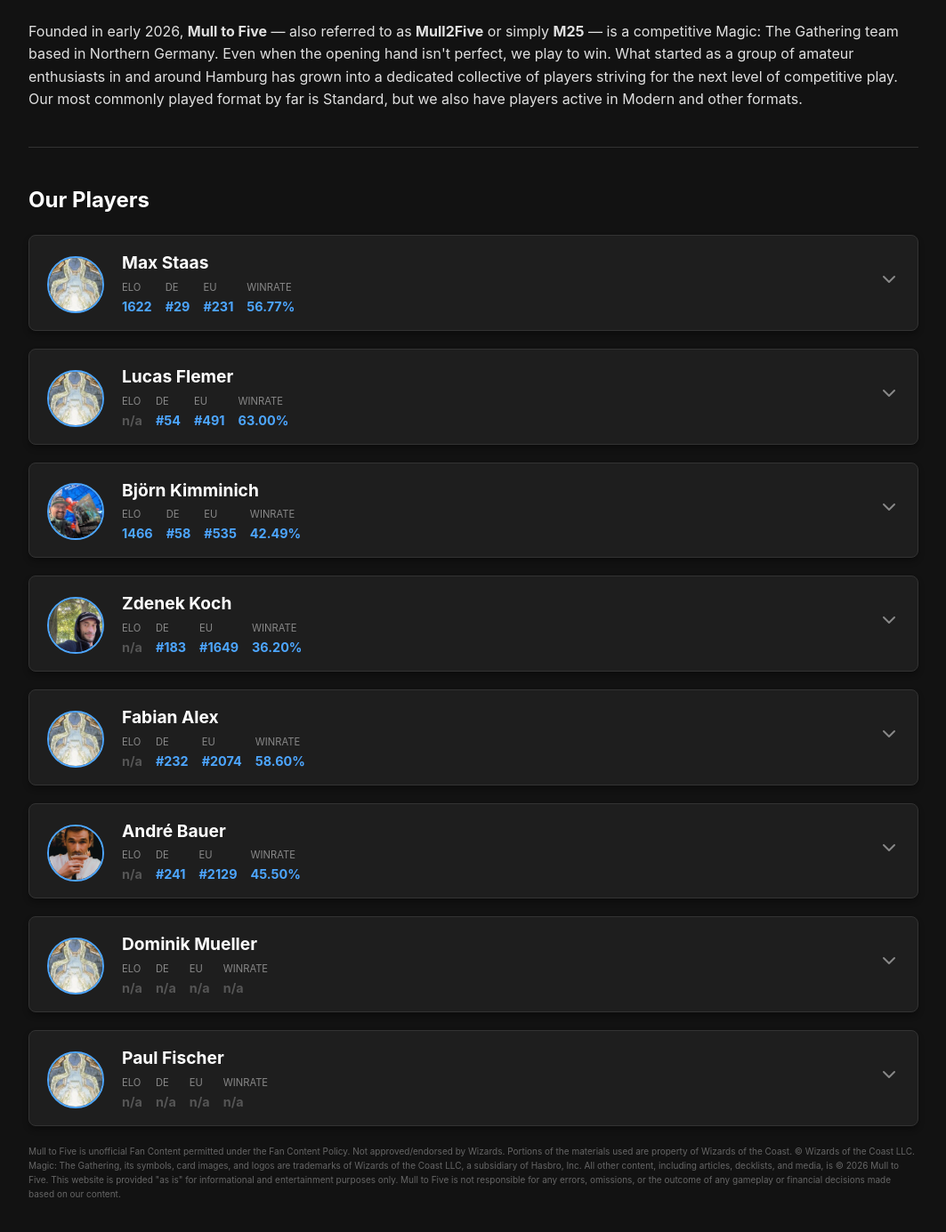
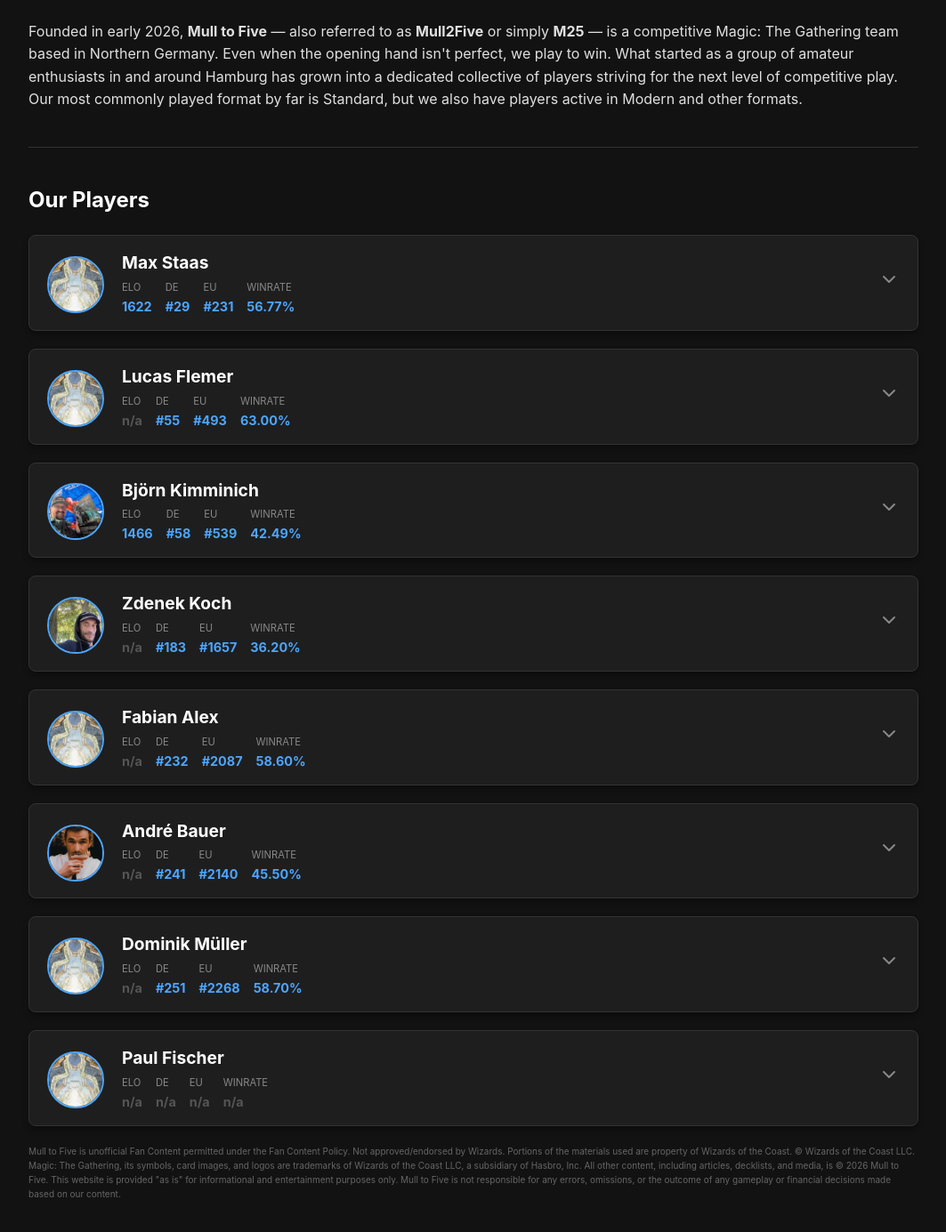
Before and after one commit to mull2five/mull2five.github.io, a Jekyll site: the page built from index.md, in a window 1280 px wide and 1400 px high, scrolled down 415 px. Shown: the top 1385 px of the window at 89% size, without its empty margins (108-1171 px from the left). Built offline with Jekyll 4.4.1, drawn with Linux system fonts in a browser that asks for light colours.

Commit message:
🤖 Update player info JSON files

```diff
--- a/_data/player_info/andre_bauer.json
+++ b/_data/player_info/andre_bauer.json
@@ -13,7 +13,7 @@
         "country": "de",
         "local organizer": "Mulligan TCG Shop",
         "rank germany": "241",
-        "rank europe": "2129",
+        "rank europe": "2140",
         "rank points": "72",
         "record": "14-16-3",
         "win rate": "45.5%"
--- a/_data/player_info/bjoern_kimminich.json
+++ b/_data/player_info/bjoern_kimminich.json
@@ -26,7 +26,7 @@
         "team": "Mull to Five",
         "bio": "Smugly held back on an Untimely Malfunction against a Storm player going off, being totally sure that you can redirect the summed-up damage of their Grapeshots back to their face with its \"Change the target of target spell or ability with a single target\" mode.",
         "rank germany": "58",
-        "rank europe": "535",
+        "rank europe": "539",
         "rank points": "304",
         "record": "45-43-5",
         "win rate": "50.2%"
--- a/_data/player_info/fabian_alex.json
+++ b/_data/player_info/fabian_alex.json
@@ -13,7 +13,7 @@
         "country": "de",
         "local organizer": "Mulligan TCG Shop",
         "rank germany": "232",
-        "rank europe": "2074",
+        "rank europe": "2087",
         "rank points": "75",
         "record": "17-12-0",
         "win rate": "58.6%"
--- a/_data/player_info/lucas_flemer.json
+++ b/_data/player_info/lucas_flemer.json
@@ -12,8 +12,8 @@
         "photo": null,
         "country": "de",
         "local organizer": "Mulligan TCG Shop",
-        "rank germany": "54",
-        "rank europe": "491",
+        "rank germany": "55",
+        "rank europe": "493",
         "rank points": "321",
         "record": "39-22-2",
         "win rate": "63.0%"
--- a/_data/player_info/zdenek_koch.json
+++ b/_data/player_info/zdenek_koch.json
@@ -13,7 +13,7 @@
         "country": "de",
         "local organizer": "Mulligan TCG Shop",
         "rank germany": "183",
-        "rank europe": "1649",
+        "rank europe": "1657",
         "rank points": "111",
         "record": "18-31-9",
         "win rate": "36.2%"
```
Also changed, not shown: _data/player_info/dominik_mueller.json (added, +23 -0 lines).
